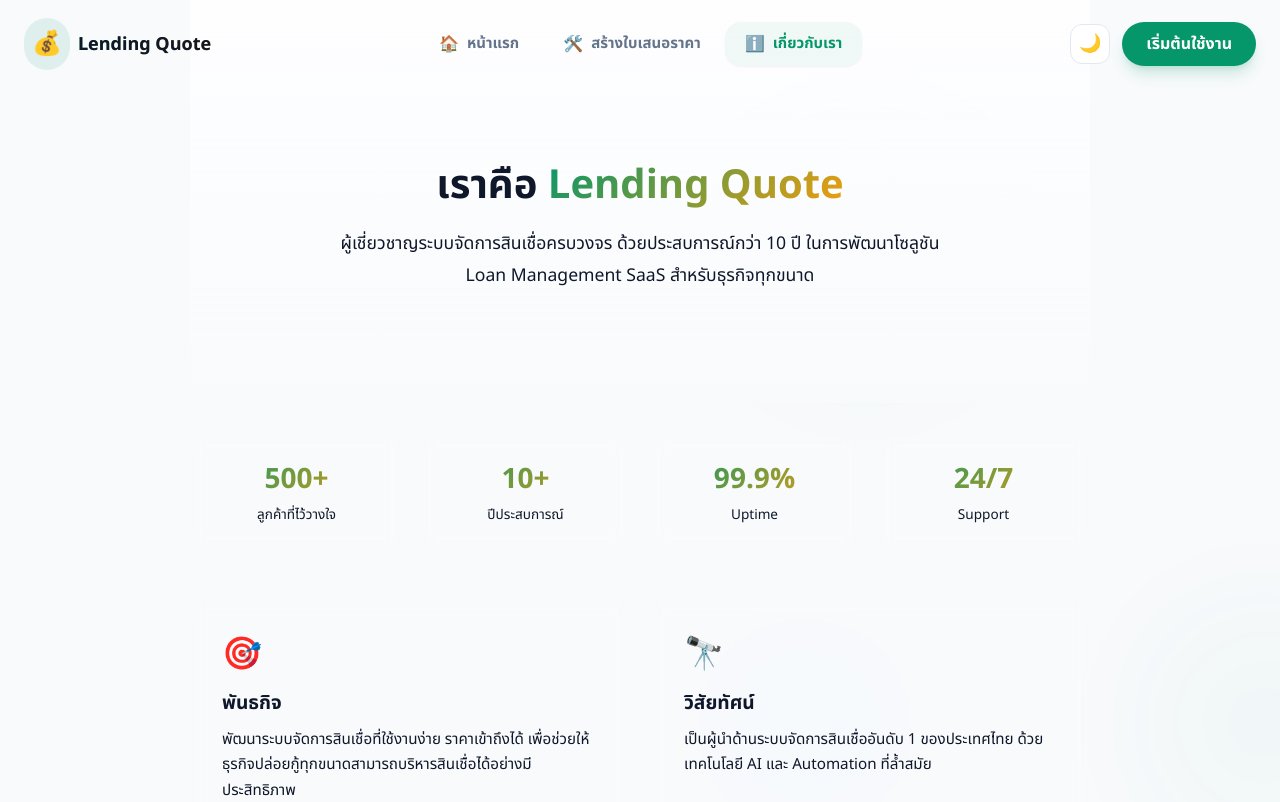
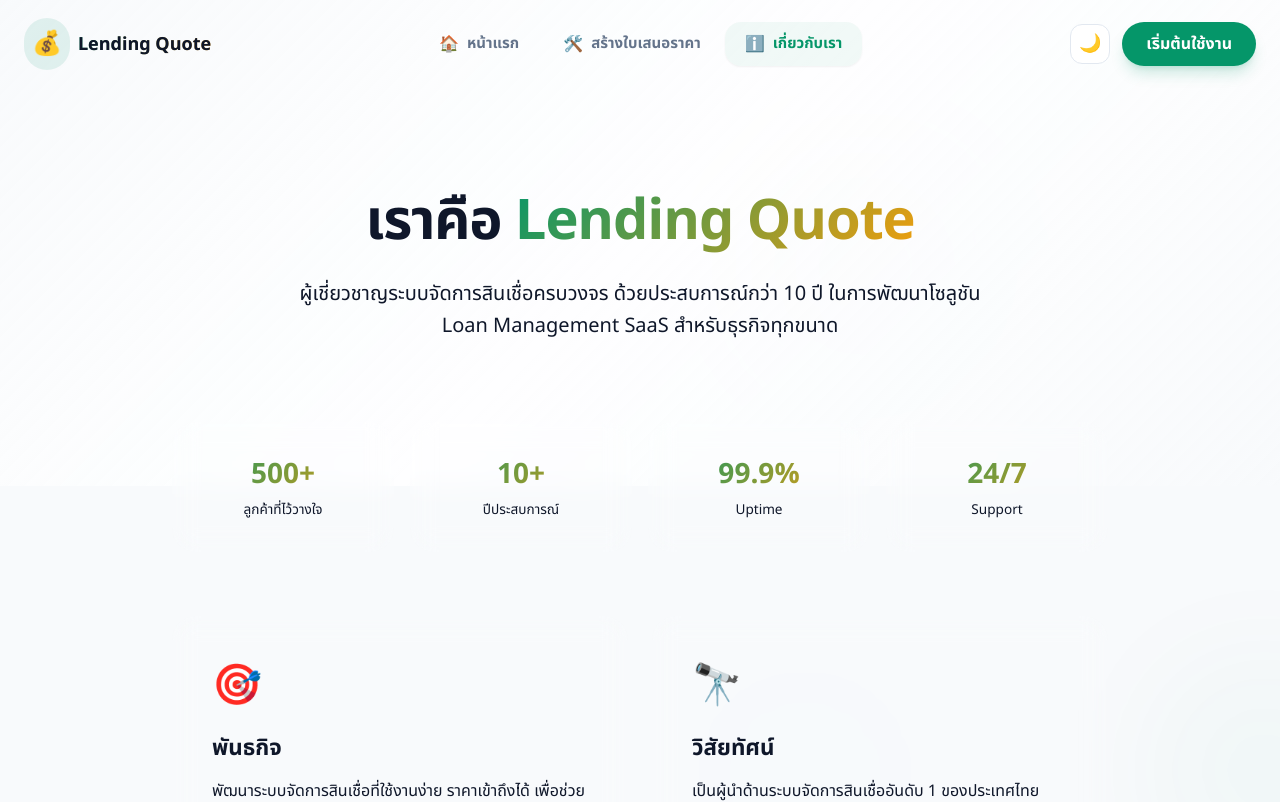
Before and after one commit to danya0365/lending-quotation-builder-nextjs, a Next.js app: page /about in a window 1280 px wide. Shown: the top 802 px of the page. Built offline with nearby package versions, Linux system fonts and the light colour scheme.

Commit message:
refactor: Update About page layout and styling, including typography, spacing, and interactive glassmorphism effects.

```diff
--- a/public/styles/static-pages.css
+++ b/public/styles/static-pages.css
@@ -10,21 +10,36 @@
    ============================================ */
 
 .about-page {
-  max-width: 900px;
+  padding: 0 0 1.5rem;
+}
+
+.about-container {
+  max-width: 1000px;
   margin: 0 auto;
+  padding: 0 1rem;
+}
+
+@media (min-width: 640px) {
+  .about-container { padding: 0 1.5rem; }
+}
+
+@media (min-width: 1024px) {
+  .about-container { padding: 0 2rem; }
 }
 
 /* About Hero */
 .about-hero {
   text-align: center;
-  /* Removed fixed padding to allow Tailwind overrides in component */
+  position: relative;
+  z-index: 1;
 }
 
 .about-hero-title {
-  font-size: 2.5rem;
+  font-size: 3.5rem;
   font-weight: 800;
   color: var(--color-text);
-  line-height: 1.3;
+  line-height: 1.1;
+  letter-spacing: -0.02em;
 }
 
 .about-hero-title .text-gradient {
@@ -35,13 +50,13 @@
 }
 
 .about-hero-subtitle {
-  margin-top: 1rem;
-  font-size: 1.1rem;
+  margin-top: 1.5rem;
+  font-size: 1.25rem;
   color: var(--color-text-secondary);
-  max-width: 600px;
+  max-width: 700px;
   margin-left: auto;
   margin-right: auto;
-  line-height: 1.8;
+  line-height: 1.6;
 }
 
 /* About Stats */
@@ -54,17 +69,18 @@
 
 .about-stat {
   text-align: center;
-  padding: 1.5rem 1rem;
-  border-radius: 1rem;
+  padding: 2rem 1rem;
+  border-radius: 1.5rem;
   background: var(--color-glass-bg);
   border: 1px solid var(--color-glass-border);
-  backdrop-filter: blur(8px);
-  transition: transform 0.2s ease, box-shadow 0.2s ease;
+  backdrop-filter: blur(12px);
+  transition: all 0.3s cubic-bezier(0.4, 0, 0.2, 1);
 }
 
 .about-stat:hover {
-  transform: translateY(-3px);
-  box-shadow: 0 8px 24px rgba(0, 0, 0, 0.12);
+  transform: translateY(-5px);
+  box-shadow: 0 12px 32px rgba(0, 0, 0, 0.15);
+  border-color: var(--color-primary-400);
 }
 
 .about-stat-value {
@@ -105,33 +121,35 @@
 }
 
 .about-card {
-  padding: 2rem;
-  border-radius: 1rem;
+  padding: 2.5rem;
+  border-radius: 1.5rem;
   background: var(--color-glass-bg);
   border: 1px solid var(--color-glass-border);
-  backdrop-filter: blur(8px);
-  transition: transform 0.2s ease;
+  backdrop-filter: blur(12px);
+  transition: all 0.3s cubic-bezier(0.4, 0, 0.2, 1);
 }
 
 .about-card:hover {
-  transform: translateY(-2px);
+  transform: translateY(-4px);
+  box-shadow: 0 12px 32px rgba(0, 0, 0, 0.1);
+  border-color: var(--color-primary-400);
 }
 
 .about-card-icon {
-  font-size: 2rem;
+  font-size: 2.5rem;
   display: block;
+  margin-bottom: 1rem;
+}
+
+.about-card-title {
+  font-size: 1.4rem;
+  font-weight: 700;
+  color: var(--color-text);
   margin-bottom: 0.75rem;
 }
 
-.about-card-title {
-  font-size: 1.2rem;
-  font-weight: 700;
-  color: var(--color-text);
-  margin-bottom: 0.5rem;
-}
-
 .about-card-text {
-  font-size: 0.95rem;
+  font-size: 1rem;
   color: var(--color-text-secondary);
   line-height: 1.7;
 }
--- a/src/presentation/components/about/AboutView.tsx
+++ b/src/presentation/components/about/AboutView.tsx
@@ -7,18 +7,51 @@
  * Company and team information page for Lending Quote
  * Following Clean Architecture - UI only, no business logic
  */
+import { useTrail, animated, useSpring, config } from 'react-spring';
+
+/**
+ * AboutView Component
+ * Company and team information page for Lending Quote
+ * Following Clean Architecture - UI only, no business logic
+ */
 export function AboutView() {
+  const heroSpring = useSpring({
+    from: { opacity: 0, transform: 'translateY(30px)' },
+    to: { opacity: 1, transform: 'translateY(0px)' },
+    config: config.gentle,
+  });
+
+  const statsTrail = useTrail(4, {
+    from: { opacity: 0, transform: 'scale(0.9)' },
+    to: { opacity: 1, transform: 'scale(1)' },
+    delay: 300,
+    config: config.stiff,
+  });
+
+  const contentSpring = useSpring({
+    from: { opacity: 0 },
+    to: { opacity: 1 },
+    delay: 600,
+  });
+
   return (
     <div className="about-page">
-      {/* Hero Section with Header Support */}
-      <section
+      {/* Hero Section - Truly Full Width */}
+      <animated.section
         className={cn(
-          "about-hero relative pt-32 pb-20 md:pt-40 md:pb-28 overflow-hidden"
+          "about-hero relative pt-32 pb-20 md:pt-48 md:pb-36 overflow-hidden"
         )}
         style={{
-          background: 'linear-gradient(to bottom, var(--header-bg), var(--color-background))',
+          ...heroSpring,
+          background: 'linear-gradient(135deg, var(--color-background) 0%, var(--header-bg) 50%, var(--color-background) 100%)',
         }}
       >
+        <div className="absolute inset-0 opacity-10 pointer-events-none">
+          <div className="absolute top-[-10%] left-[-10%] w-[40%] h-[40%] rounded-full bg-primary-500 blur-[120px]" />
+          <div className="absolute bottom-[-10%] right-[-10%] w-[40%] h-[40%] rounded-full bg-accent-500 blur-[120px]" />
+        </div>
+
+        <div className="about-container relative z-10">
           <h1 className="about-hero-title">
             เราคือ <span className="text-gradient">Lending Quote</span>
           </h1>
@@ -26,30 +59,27 @@
             ผู้เชี่ยวชาญระบบจัดการสินเชื่อครบวงจร ด้วยประสบการณ์กว่า 10 ปี
             ในการพัฒนาโซลูชัน Loan Management SaaS สำหรับธุรกิจทุกขนาด
           </p>
+        </div>
+      </animated.section>
+
+      {/* Contained Content Sections */}
+      <div className="about-container">
+        {/* Stats */}
+        <section className="about-stats mt-[-4rem] relative z-20">
+          {statsTrail.map((style, index) => {
+            const stat = STATS_DATA[index];
+            return (
+              <animated.div key={stat.label} style={style} className="about-stat">
+                <span className="about-stat-value">{stat.value}</span>
+                <span className="about-stat-label">{stat.label}</span>
+              </animated.div>
+            );
+          })}
         </section>
 
-      {/* Stats */}
-      <section className="about-stats">
-        <div className="about-stat">
-          <span className="about-stat-value">500+</span>
-          <span className="about-stat-label">ลูกค้าที่ไว้วางใจ</span>
-        </div>
-        <div className="about-stat">
-          <span className="about-stat-value">10+</span>
-          <span className="about-stat-label">ปีประสบการณ์</span>
-        </div>
-        <div className="about-stat">
-          <span className="about-stat-value">99.9%</span>
-          <span className="about-stat-label">Uptime</span>
-        </div>
-        <div className="about-stat">
-          <span className="about-stat-value">24/7</span>
-          <span className="about-stat-label">Support</span>
-        </div>
-      </section>
-
+        <animated.div style={contentSpring}>
           {/* Mission & Vision */}
-      <section className="about-section">
+          <section className="about-section mt-16">
             <div className="about-grid">
               <div className="about-card">
                 <span className="about-card-icon">🎯</span>
@@ -99,7 +129,7 @@
           </section>
 
           {/* Contact CTA */}
-      <section className="about-cta">
+          <section className="about-cta mb-12">
             <h2 className="about-cta-title">พร้อมเริ่มต้นแล้วหรือยัง?</h2>
             <p className="about-cta-subtitle">
               ติดต่อเราวันนี้ รับส่วนลดพิเศษสำหรับลูกค้าใหม่
@@ -113,9 +143,18 @@
               </a>
             </div>
           </section>
+        </animated.div>
+      </div>
     </div>
   );
 }
+
+const STATS_DATA = [
+  { value: '500+', label: 'ลูกค้าที่ไว้วางใจ' },
+  { value: '10+', label: 'ปีประสบการณ์' },
+  { value: '99.9%', label: 'Uptime' },
+  { value: '24/7', label: 'Support' },
+];
 
 // ============================================
 // Content Data
```
Lines whose indentation alone changed are shown as unchanged.
